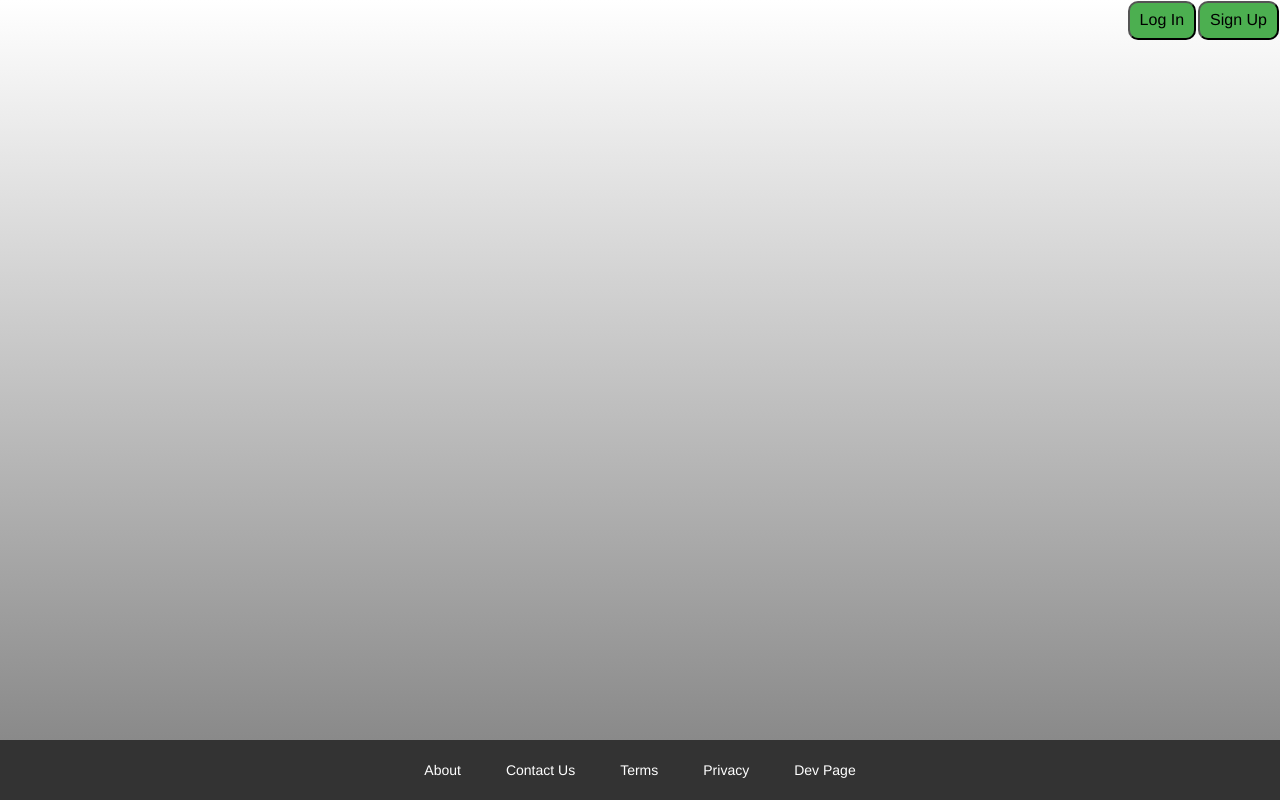
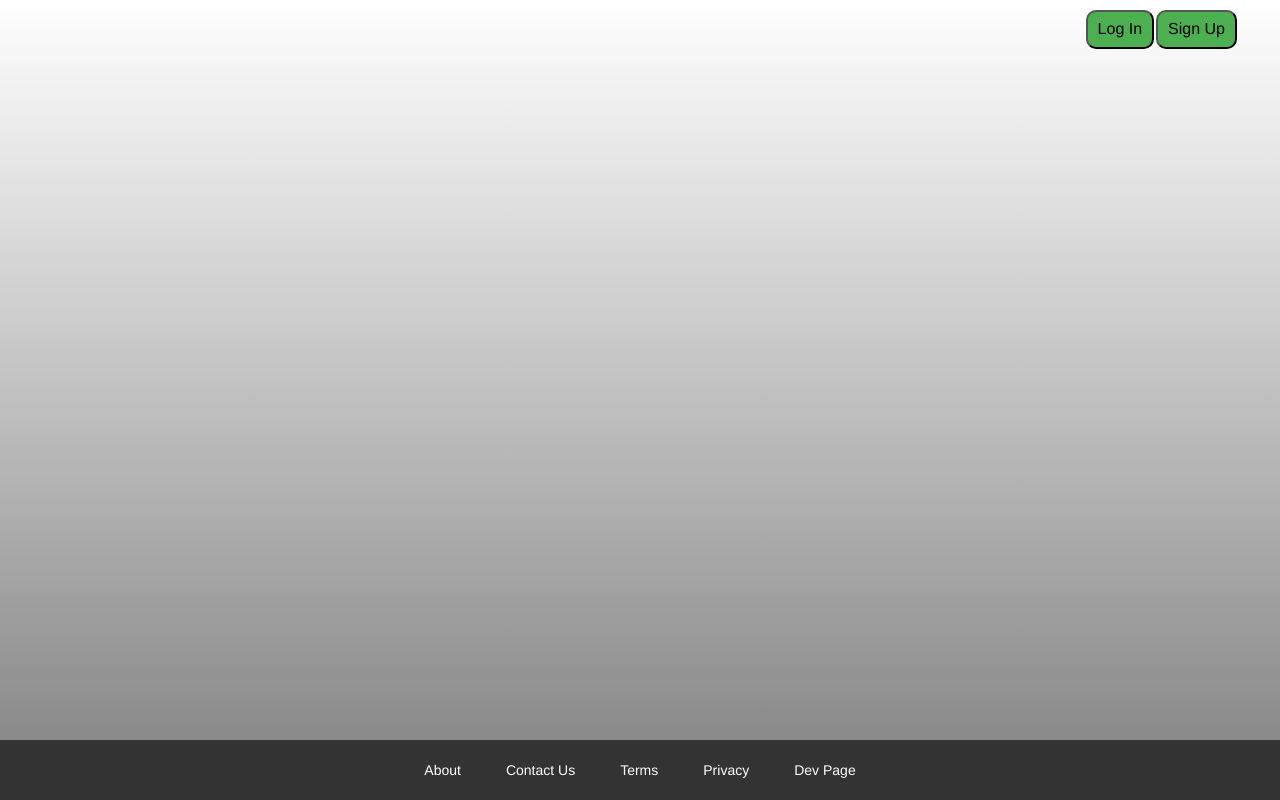
Before and after one commit to nalnajar/Podcast, a React (Create React App) app in the folder PodcastClient/: page /Log-in in a window 1280 px wide. Built offline with nearby package versions, Linux system fonts and the light colour scheme.

Commit message:
Fixed button bug from previous merge

```diff
--- a/PodcastClient/src/Components/LoginSignupComponent/LoginSignup.css
+++ b/PodcastClient/src/Components/LoginSignupComponent/LoginSignup.css
@@ -57,6 +57,12 @@
   text-align: right;
 
   font-size: 14px;
+}
+
+.CommonButtonAdjust {
+  position: absolute;
+  top: 9px;
+  right: 42px;
 }
 
 .clickThis {
--- a/PodcastClient/src/Components/LoginSignupComponent/LoginSignup.jsx
+++ b/PodcastClient/src/Components/LoginSignupComponent/LoginSignup.jsx
@@ -131,6 +131,9 @@
           localStorage.setItem("username", this.state.username);
           console.log("username: ", response.data.username);
 
+          window.location.reload(true);
+          window.location.href = "/Home";
+
           this.setState({
             showSuccessMessageLogin: true,
             isModalOpen: true,
@@ -207,7 +210,7 @@
   }
   render() {
     return (
-      <div>
+      <div className="CommonButtonAdjust">
         {this.state.isAuthenticated ? (
           <div>
             <button onClick={this.handleLogout} className="CommonButton">
@@ -218,7 +221,7 @@
             </button>
           </div>
         ) : (
-          <div>
+          <div className="">
             <button
               onClick={this.handleSignUpButtonClick}
               className="CommonButton"
```
